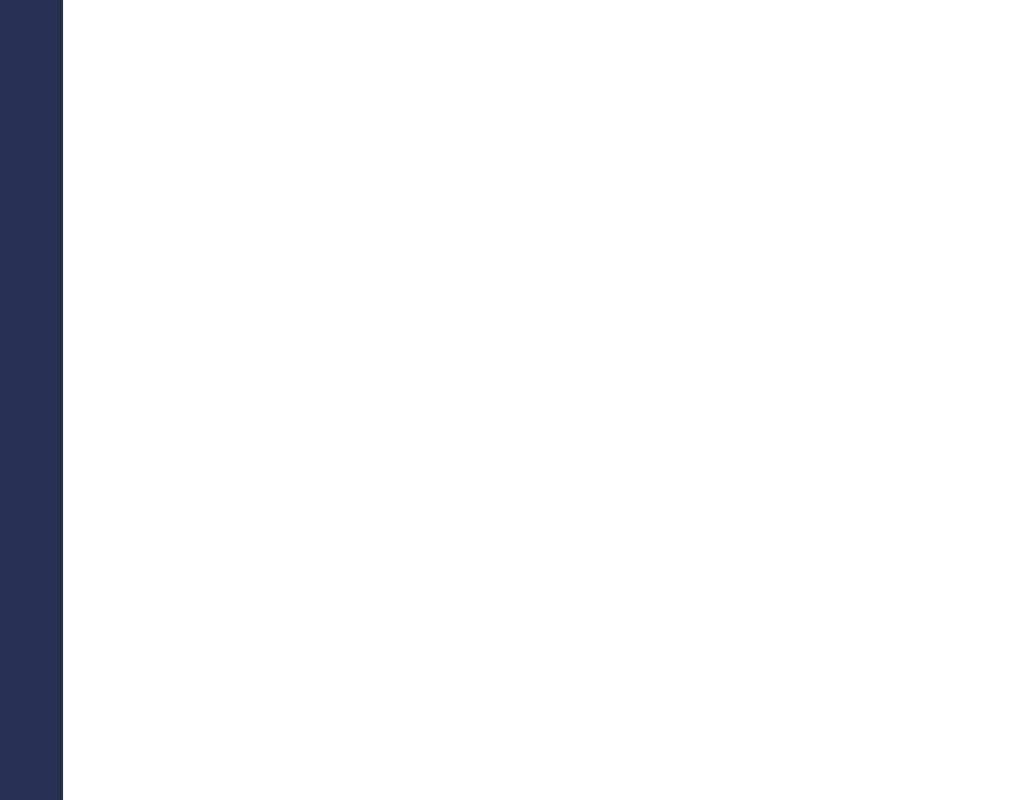
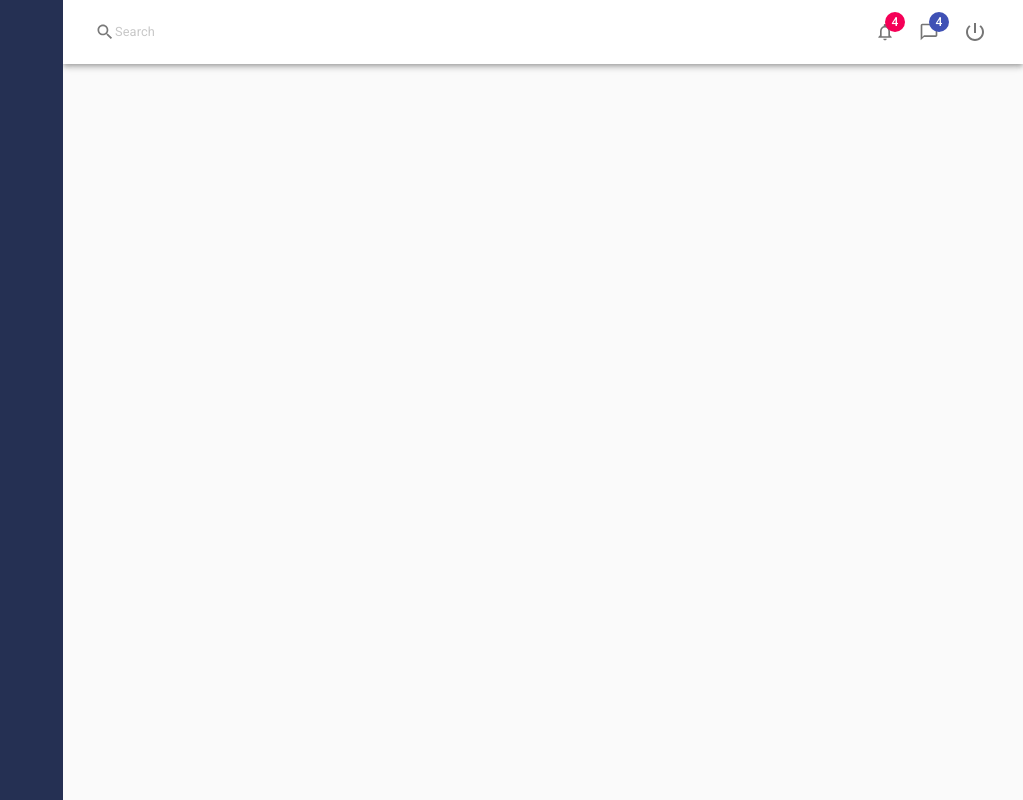
Before and after one commit to abhilashsaj/Wearable-Based-Health-Monitoring-System, a React (Create React App) app in the folder web_admin/: page / in a window 1280 px wide. Shown: the whole page, without its empty margins (257-1280 px from the left). Built offline with nearby package versions, Linux system fonts and the light colour scheme.

Commit message:
added header

```diff
--- a/web_admin/src/App/App.js
+++ b/web_admin/src/App/App.js
@@ -1,14 +1,26 @@
 import './App.css';
 import SideMenu from '../components/SideMenu';
+import { makeStyles, CssBaseline } from '@material-ui/core';
+import Header from '../components/Header';
 
 
+const useStyles = makeStyles({
+  appMain: {
+    paddingLeft: '320px',
+    width: '100%'
+  }
+})
 
 // <> means <React.Fragment>
 function App() {
+  const classes = useStyles();
   return (
     <>
-    <div><SideMenu/></div>
-
+      <SideMenu/>
+      <div className={classes.appMain}>
+        <Header/>
+      </div>
+      <CssBaseline/>
     </>
   );
 }
--- /dev/null
+++ b/web_admin/src/components/Header.js
@@ -0,0 +1,59 @@
+import React from 'react'
+import {AppBar, Toolbar, Grid, InputBase, IconButton, Badge} from '@material-ui/core'
+import NotificationsNoneIcon from '@material-ui/icons/NotificationsNone';
+import ChatBubbleOutlineIcon from '@material-ui/icons/ChatBubbleOutline';
+import PowerSettingsNewIcon from '@material-ui/icons/PowerSettingsNew';
+import SearchIcon from '@material-ui/icons/Search';
+import {makeStyles} from '@material-ui/core'
+const useStyles = makeStyles({
+    root: {
+        backgroundColor: '#fff'
+    },
+    searchInput: {
+        opacity: '0.6'  ,
+        padding: '0px 8px',
+        fontSize: '0.8rem',
+        '&:hover':{
+            backgroundColor: '#f7f7f7'
+        }
+    },
+
+})
+
+
+export default function Header() {
+    const classes = useStyles();
+    return (
+        <AppBar position="static" className={classes.root}>
+            <Toolbar>
+                <Grid container alignItems="center">
+                    <Grid item   >
+                        <InputBase
+                        placeholder="Search"
+                        className={classes.searchInput}
+                        startAdornment={<SearchIcon fontSize='small'/>}
+                        />
+                    </Grid>
+                    <Grid item sm>
+
+                    </Grid>
+                    <Grid item >
+                        <IconButton>
+                            <Badge badgeContent={4} color="secondary">
+                                <NotificationsNoneIcon fontSize='small'/>
+                            </Badge>
+                        </IconButton>
+                        <IconButton>
+                            <Badge badgeContent={4} color="primary">
+                                <ChatBubbleOutlineIcon fontSize='small'/>
+                            </Badge>
+                        </IconButton>
+                        <IconButton>
+                                <PowerSettingsNewIcon/>
+                        </IconButton>
+                    </Grid>
+                </Grid>
+            </Toolbar>
+        </AppBar>
+    )
+}
```
